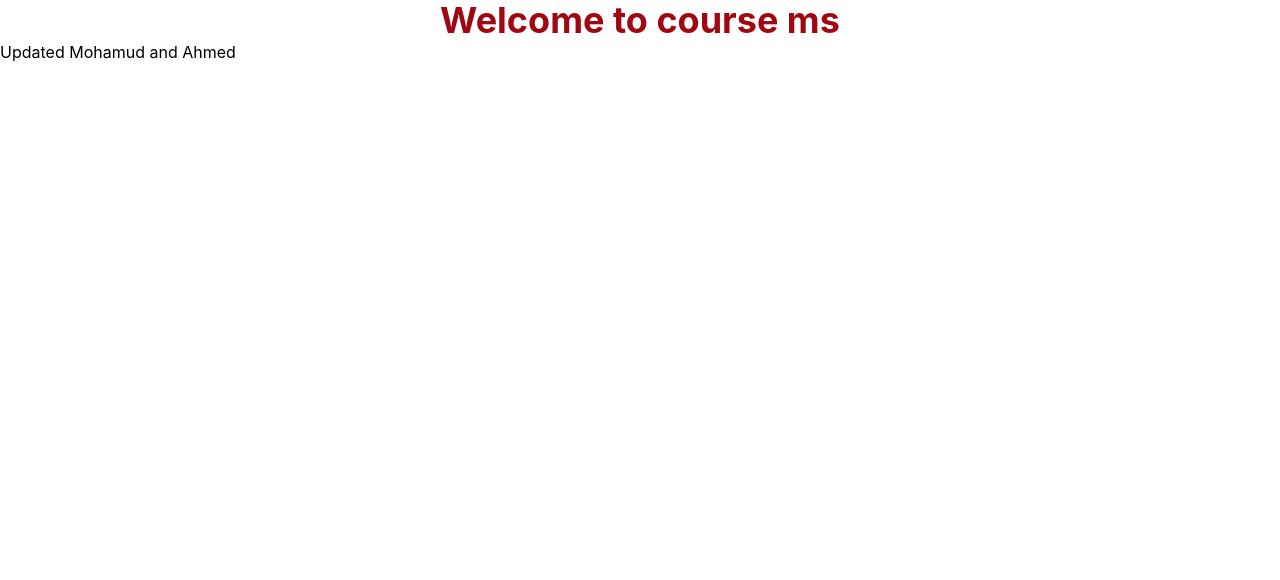
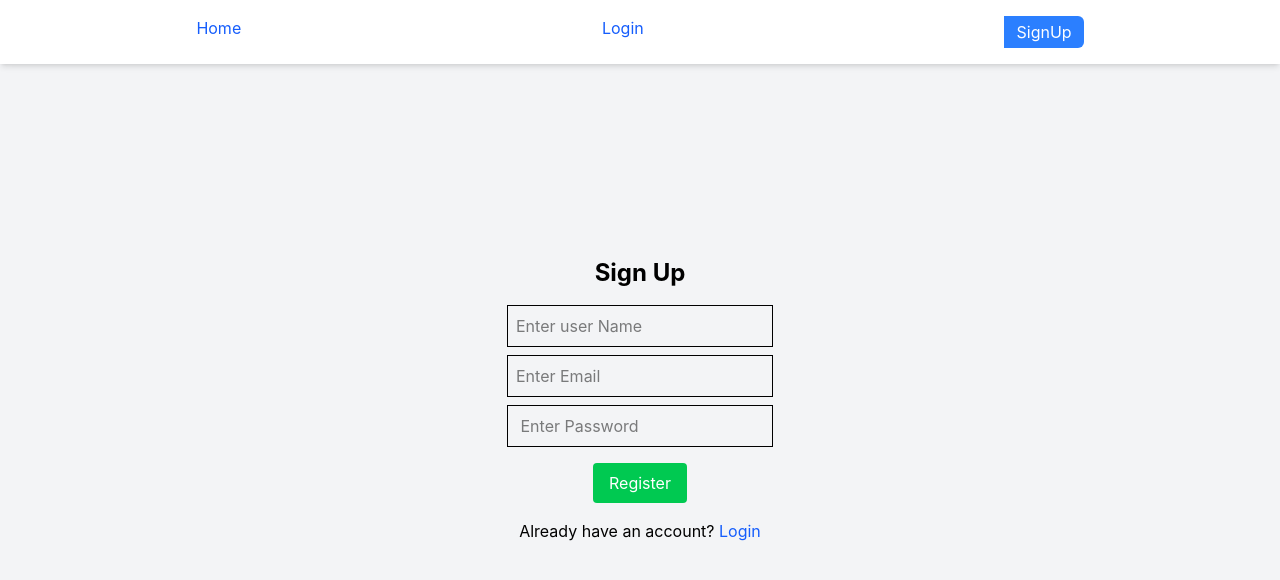
Before and after one commit to mohamudabdikarin/course-platform, a React (Vite) app: page /SignUp in a window 1280 px wide. Shown: the top 580 px of the page. Built offline with nearby package versions, Linux system fonts and the light colour scheme.

Commit message:
waxaan soo sameeyey Signup page kaas oo ku xiran Login page

```diff
--- a/src/App.jsx
+++ b/src/App.jsx
@@ -1,17 +1,23 @@
-import { useState } from 'react'
-
-import './App.css'
-
+import {BrowserRouter, Routes, Route,  } from "react-router-dom";
+import "./App.css";
+import Headers from "./Headers/Headers";
+import Home from "./Pages/Home";
+import Login from "./Pages/Login";
+import SignUp from "./Pages/SignUp";
 function App() {
-
   return (
     <>
-      <div>
-        <h1 className='text-4xl text-red-800 font-bold text-center'>Welcome to course ms</h1>
-        <p>Updated Mohamud and Ahmed</p>
-      </div>
+
+      <BrowserRouter>
+      <Headers />
+        <Routes>
+          <Route path="/" element={<Home />} />
+          <Route path="/Login" element={<Login />} />
+          <Route path="/SignUp" element={<SignUp />} />
+        </Routes>
+      </BrowserRouter>
     </>
-  )
+  );
 }
 
-export default App
+export default App;
--- /dev/null
+++ b/src/Headers/Headers.jsx
@@ -0,0 +1,20 @@
+import React from "react";
+import { Link } from "react-router";
+export const Headers = () => {
+  return (
+    <>
+      <div className="flex justify-around bg-white shadow-md p-4 fixed top-0 w-full z-10">
+        <Link to="/" className="text-blue-600">
+          Home
+        </Link>
+        <Link to="/Login" className="text-blue-600">
+         <button> Login</button>
+        </Link>
+        <Link to="/SignUp" className="text-white bg-blue-500 px-3 py-1 rounded-r-md">
+          <button> SignUp</button>
+        </Link>
+      </div>
+    </>
+  );
+};
+export default Headers;
--- /dev/null
+++ b/src/Pages/Home.jsx
@@ -0,0 +1,9 @@
+import React from 'react'
+
+const Home = () => {
+  return (
+    <div className='bg-gray-100'></div>
+  )
+}
+
+export default Home
--- /dev/null
+++ b/src/Pages/Login.jsx
@@ -0,0 +1,17 @@
+import { Link } from "react-router-dom";
+
+function Login() {
+  return (
+    <div className="flex flex-col items-center justify-center h-screen bg-gray-100">
+      <h2 className="text-2xl font-bold mb-4">Login</h2>
+      <input type="email" placeholder=" Enter email" className="mb-2 p-2 border" />
+      <input type="password" placeholder=" Enter password" className="mb-4 p-2 border" />
+      <button className="bg-blue-500 text-white px-4 py-2 rounded">Login</button>
+      <p className="mt-4">
+        Don't have an account? <Link to="/signup" className="text-blue-600">Sign Up</Link>
+      </p>
+    </div>
+  );
+}
+
+export default Login;
--- /dev/null
+++ b/src/Pages/SignUp.jsx
@@ -0,0 +1,18 @@
+import { Link } from "react-router-dom";
+
+function SignUp() {
+  return (
+    <div className="flex flex-col items-center justify-center h-screen bg-gray-100">
+      <h2 className="text-2xl font-bold mb-4 ">Sign Up</h2>
+      <input type="text" placeholder="Enter user Name" className="mb-2 p-2 border" />
+      <input type="email" placeholder="Enter Email" className="mb-2 p-2 border" />
+      <input type="password" placeholder=" Enter Password" className="mb-4 p-2 border" />
+      <button className="bg-green-500 text-white px-4 py-2 rounded">Register</button>
+      <p className="mt-4">
+        Already have an account? <Link to="/Login" className="text-blue-600">Login</Link>
+      </p>
+    </div>
+  );
+}
+
+export default SignUp;
```
